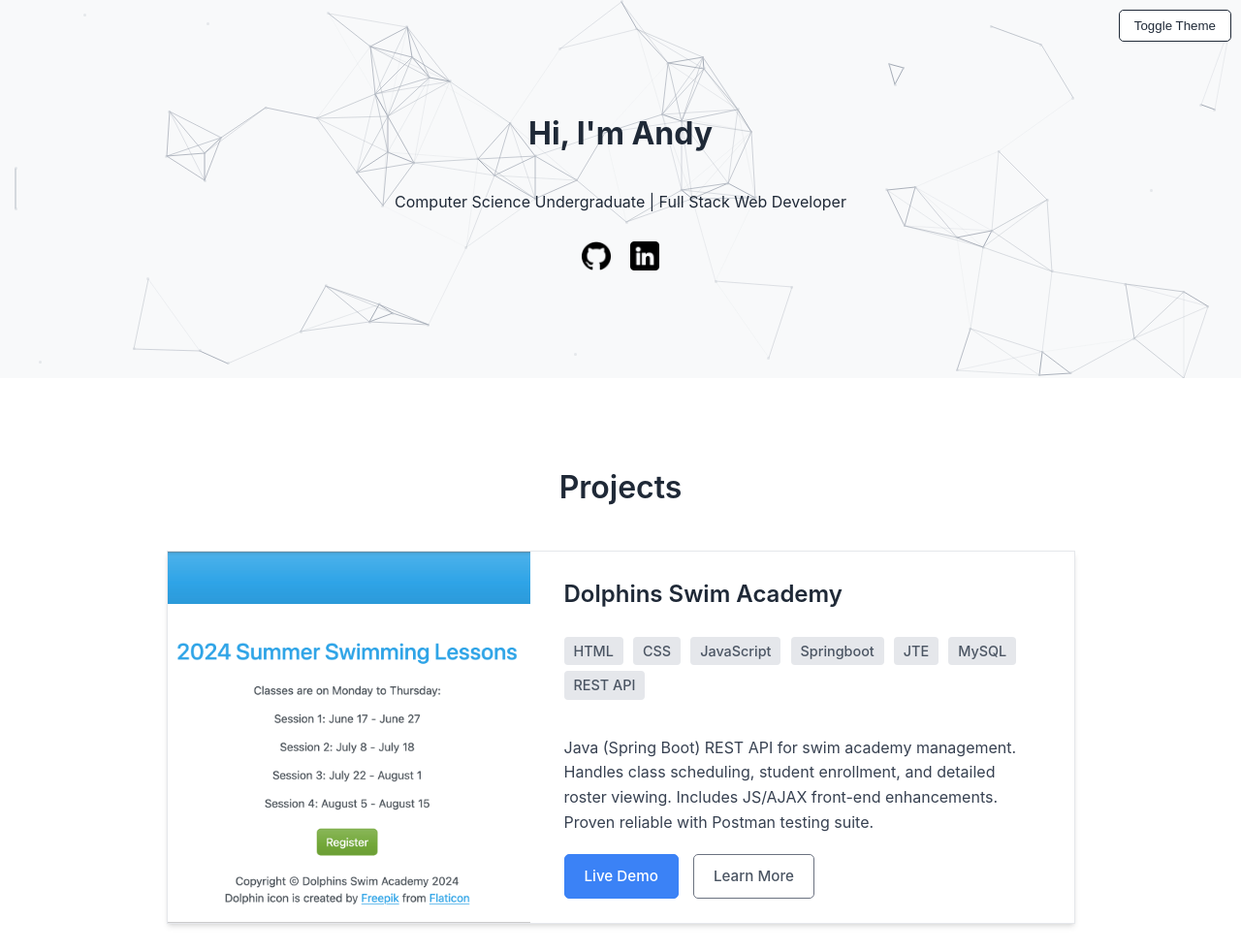
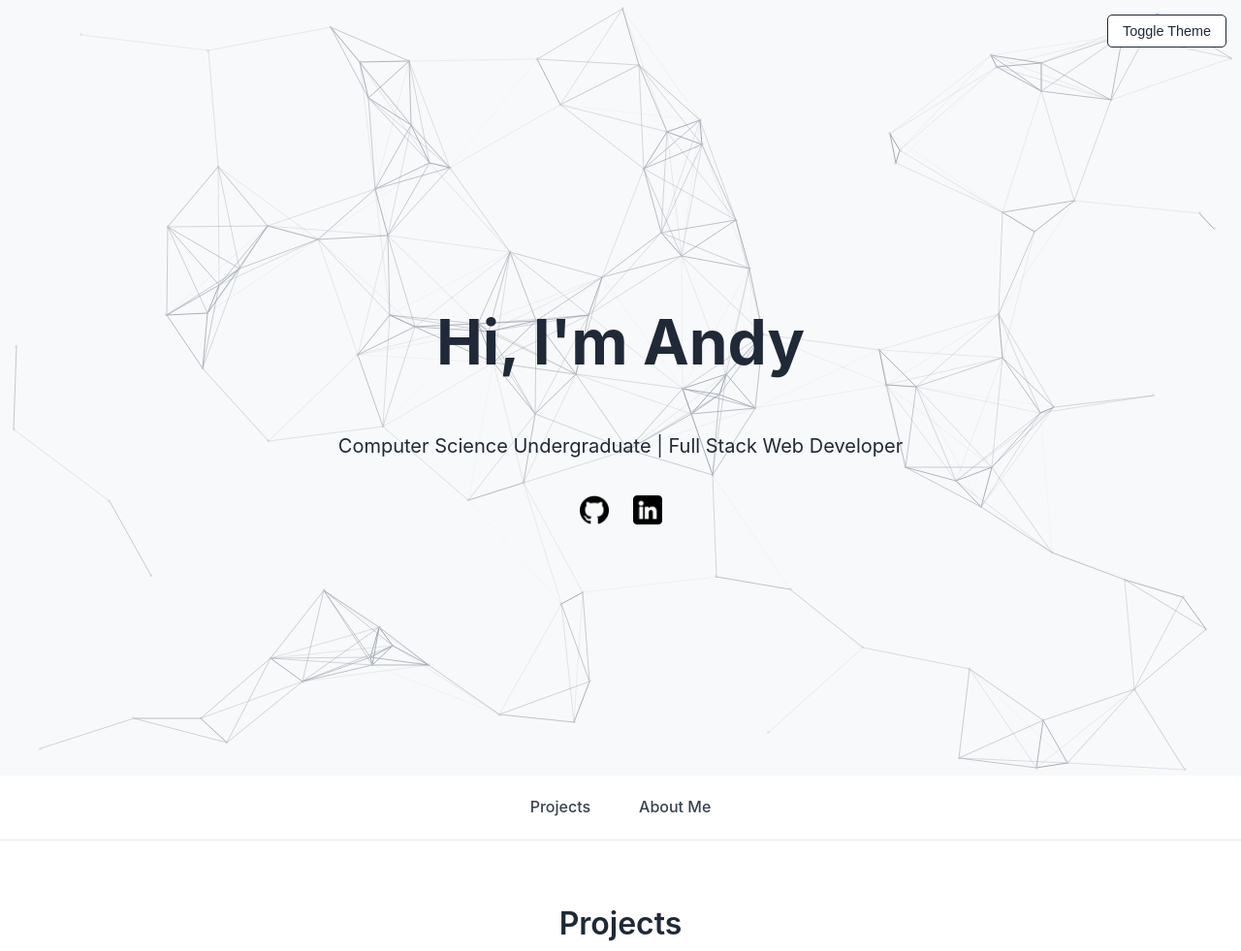
Before and after one commit to ansidian/dev-portfolio, a website built with webpack: page index.html in a window 1280 px wide. Shown: the top 981 px of the page at 97% size. Built offline with nearby package versions, Linux system fonts and the light colour scheme; animation ran at ten frames a second.

Commit message:
modify banner to fill height viewport, add navbar

```diff
--- a/css/style.css
+++ b/css/style.css
@@ -12,6 +12,10 @@
   --text-color-banner: #1f2937; /* Text specifically on the banner */
   --page-bg: #ffffff;
   --text-color-page: #1f2937; /* Default text color for the page */
+  --nav-bg: #ffffff; /* Navbar background */
+  --nav-text: #374151;
+  --nav-hover-text: #1f2937;
+  --nav-border-bottom: #e5e7eb; /* Optional border */
 
 
   /* -- Project Cards Colors -- */
@@ -30,10 +34,6 @@
   --button-outline-hover-bg: #f3f4f6;
   --button-outline-hover-text: #1f2937;
 
-  /* -- Theme Colors (Dark Theme - Overrides applied via body.dark-mode) -- */
-  /* Note: These are defined here but applied lower down for clarity */
-  /* --banner-bg-dark: #111827; ... etc */
-
   /* -- Component & Animation Configuration -- */
   --particle-size: 3px;
   --particle-base-opacity: 0.5;
@@ -41,6 +41,7 @@
   --transition-speed: 0.3s; /* For non-transform properties like color, opacity */
   --hover-transition-speed: 0.3s; /* Specific for hover effects */
   --particle-line-thickness: 1px;
+  --card-border-radius: 8px; /* Added for consistency */
 
 }
 
@@ -52,6 +53,10 @@ body.dark-mode {
   --text-color-banner: #f3f4f6;
   --page-bg: #111827;
   --text-color-page: #f3f4f6;
+  --nav-bg: #1f2937; /* Darker nav background */
+  --nav-text: #d1d5db;
+  --nav-hover-text: #ffffff;
+  --nav-border-bottom: #374151;
 
   /* Project Card Dark Colors */
   --card-bg: #374151; /* Dark gray card */
@@ -76,6 +81,10 @@ body.dark-mode {
    ================================= */
 /* Affects the entire page. Includes resets, body defaults, font settings. */
 
+html {
+  scroll-behavior: smooth; /* Enable smooth scrolling for anchor links */
+}
+
 body {
   margin: 0;
   font-family: -apple-system, BlinkMacSystemFont, "Segoe UI", Roboto, Helvetica, Arial, sans-serif, "Apple Color Emoji", "Segoe UI Emoji", "Segoe UI Symbol"; /* More modern font stack */
@@ -96,7 +105,9 @@ body {
 
 h2 { /* Basic styling for section headers */
   text-align: center;
+  margin-top: 0; /* Reset top margin often added by default */
   margin-bottom: 40px;
+  padding-top: 60px; /* Add padding to top of section headers to prevent overlap if nav *were* sticky */
   font-size: 2em;
   color: var(--text-color-page); /* Ensure it uses page text color */
   font-weight: 600;
@@ -104,19 +115,20 @@ h2 { /* Basic styling for section headers */
 
 
 /* =================================
-   INTERACTIVE BANNER - LAYOUT & STRUCTURE
+   INTERACTIVE BANNER - FULL SCREEN
    ================================= */
 /* Styles for the main banner container itself. */
 
 #interactive-banner {
   position: relative;
   width: 100%;
-  min-height: 350px;
+  height: 100vh; /* <<< KEY CHANGE: Make banner fill viewport height */
+  /* min-height: 350px; <<< REMOVED: No longer needed */
   display: flex; /* Use flexbox to easily center content */
   align-items: center; /* Vertical centering */
   justify-content: center; /* Horizontal centering */
   background-color: var(--banner-bg);
-  overflow: hidden;
+  overflow: hidden; /* Keep particles contained */
   transition: background-color var(--transition-speed) ease;
 }
 
@@ -187,112 +199,186 @@ h2 { /* Basic styling for section headers */
   flex-direction: column;
   justify-content: center;
   align-items: center;
-  height: 100%; /* Takes full height of parent */
-  min-height: 350px; /* Match the banner's min-height to ensure centering */
+  /* height: 100%; <<< REMOVED: Let flexbox center it naturally in 100vh banner */
+  /* min-height: 350px; <<< REMOVED: No longer needed */
   transition: color var(--transition-speed) ease;
+  max-width: 800px; /* Optional: Constrain width of banner text */
 }
 
-.banner-content h1,
-.banner-content p {
-  pointer-events: auto; /* Allow text selection etc. */
-  margin-bottom: 0.5em;
+.banner-content h1 {
+  font-size: clamp(2.5rem, 6vw, 4rem); /* Responsive font size */
+  margin-bottom: 0.3em; /* Adjust spacing */
 }
 
+.banner-content p {
+  font-size: clamp(1rem, 2.5vw, 1.25rem); /* Responsive font size */
+  margin-bottom: 1em; /* Adjust spacing */
+  max-width: 600px; /* Limit width of paragraph */
+  pointer-events: auto; /* Allow text selection etc. */
+}
 
 /* =================================
    SOCIAL ICONS
    ================================= */
-/* Styles for the social media icon links, usually placed within .banner-content */
-
 .social-icons {
-  display: flex; /* Arrange icons horizontally */
-  align-items: center; /* Vertically center icons if they have different heights */
-  gap: 20px; /* Space between each icon */
-  padding: 20px 0; /* Vertical padding */
+  display: flex;
+  align-items: center;
+  gap: 25px; /* Slightly increased gap */
+  margin-top: 15px; /* Space above icons */
+  pointer-events: auto; /* Ensure links are clickable */
 }
 
 .social-icons a {
-  text-decoration: none; /* Remove underline from links */
-  line-height: 0; /* Prevent extra space below images if used inline */
+  text-decoration: none;
+  line-height: 0;
 }
 
 .social-icons img {
-  display: block; /* Treat images as block elements */
-  /* Smooth transitions for hover effects */
+  display: block;
   transition: transform var(--hover-transition-speed) ease-in-out,
   filter var(--hover-transition-speed) ease-in-out;
-  /* The filter transition is for the dark mode invert */
 }
 
 .social-icons img:hover {
-  transform: scale(1.1) translateY(-5px); /* Subtle grow and lift effect */
+  transform: scale(1.15) translateY(-4px); /* Slightly enhanced hover */
 }
+
+/* =================================
+   MAIN NAVIGATION (Below Banner)
+   ================================= */
+#main-nav {
+  background-color: var(--nav-bg);
+  padding: 15px 0;
+  border-bottom: 1px solid var(--nav-border-bottom);
+  transition: background-color var(--transition-speed) ease,
+  border-color var(--transition-speed) ease;
+  /* Not sticky - appears in normal document flow below banner */
+}
+
+.nav-container { /* Extends .section-container */
+  display: flex;
+  justify-content: center; /* Center links horizontally */
+  align-items: center;
+  gap: 30px; /* Space between nav links */
+}
+
+#main-nav a {
+  color: var(--nav-text);
+  text-decoration: none;
+  font-weight: 500;
+  padding: 5px 10px;
+  border-radius: 4px;
+  transition: color var(--hover-transition-speed) ease,
+  background-color var(--hover-transition-speed) ease;
+}
+
+#main-nav a:hover {
+  color: var(--nav-hover-text);
+  /* Optional: add subtle background on hover */
+  /* background-color: rgba(0, 0, 0, 0.05); */
+}
+
+/* Dark mode adjustments for nav link hover */
+body.dark-mode #main-nav a:hover {
+  /* background-color: rgba(255, 255, 255, 0.1); */
+}
+
 
 /* =================================
    PROJECTS SECTION
    ================================= */
 #projects-section {
-  padding: 60px 0; /* Vertical spacing for the section */
-  background-color: var(--page-bg); /* Match page background */
+  /* padding: 60px 0; <<< REMOVED: Padding handled by h2 */
+  background-color: var(--page-bg);
   transition: background-color var(--transition-speed) ease;
 }
 
 .project-cards-container {
   display: flex;
-  flex-direction: column; /* Stack cards vertically */
-  align-items: center; /* Center cards horizontally */
-  gap: 40px; /* Space between future project cards */
+  flex-direction: column;
+  align-items: center;
+  gap: 40px; /* Space between project cards */
+  padding-bottom: 60px; /* Add padding at the bottom of the container */
 }
 
 .project-card {
   display: flex;
-  width: 85%; /* Target width */
+  flex-direction: column; /* Stack image and text vertically on smaller screens */
+  width: 90%; /* Adjust width for better responsiveness */
   max-width: 950px; /* Max width constraint */
   background-color: var(--card-bg);
   border: 1px solid var(--card-border);
   border-radius: var(--card-border-radius);
   box-shadow: var(--card-shadow);
-  overflow: hidden; /* Keep image corners rounded */
-  text-align: left; /* Override centered section title */
+  overflow: hidden;
+  text-align: left;
   transition: transform var(--hover-transition-speed) ease,
   box-shadow var(--hover-transition-speed) ease,
   background-color var(--transition-speed) ease,
   border-color var(--transition-speed) ease;
 }
 
+/* Apply horizontal layout only on larger screens */
+@media (min-width: 768px) {
+  .project-card {
+    flex-direction: row; /* Side-by-side layout */
+    width: 85%; /* Restore original width target */
+  }
+}
+
+
 .project-card:hover {
-  transform: translateY(-6px); /* Slightly more pronounced lift */
+  transform: translateY(-6px);
   box-shadow: var(--card-hover-shadow);
 }
 
 .project-thumbnail {
-  flex: 0 0 40%; /* Image container takes up 40% of width, doesn't grow/shrink */
-  max-width: 380px; /* Optional: prevent image area getting huge */
-  min-width: 250px; /* Optional: ensure minimum image width */
+  flex-shrink: 0; /* Prevent shrinking */
   position: relative;
-  overflow: hidden; /* Needed for image hover zoom */
+  overflow: hidden;
+  /* Adjustments for responsive layout */
+  width: 100%; /* Full width when stacked vertically */
+  height: 250px; /* Fixed height for vertical layout */
+}
+
+@media (min-width: 768px) {
+  .project-thumbnail {
+    flex-basis: 40%; /* Take up 40% width */
+    max-width: 380px;
+    min-width: 250px;
+    height: auto; /* Let height be determined by content/aspect ratio */
+    aspect-ratio: 16 / 10; /* Maintain aspect ratio */
+  }
 }
 
 .project-thumbnail img {
   display: block;
   width: 100%;
   height: 100%;
-  object-fit: cover; /* Crop image nicely to fit container */
-  transition: transform 0.4s ease; /* Smooth zoom on hover */
+  object-fit: cover;
+  transition: transform 0.4s ease;
 }
 
 .project-card:hover .project-thumbnail img {
-  transform: scale(1.05); /* Zoom image slightly on card hover */
+  transform: scale(1.05);
 }
 
 .project-details {
-  flex: 1 1 60%; /* Takes remaining space, allows growth/shrink */
-  padding: 25px 35px; /* Internal padding */
+  flex-grow: 1; /* Take remaining space */
+  padding: 25px 30px; /* Adjust padding */
   display: flex;
-  flex-direction: column; /* Stack content vertically */
+  flex-direction: column;
   color: var(--card-text-color);
   transition: color var(--transition-speed) ease;
 }
+
+@media (min-width: 768px) {
+  .project-details {
+    flex-basis: 60%; /* Take up 60% width */
+    padding: 30px 40px; /* More padding on larger screens */
+  }
+}
+
 
 .project-details h3 {
   margin-top: 0;
@@ -305,17 +391,17 @@ h2 { /* Basic styling for section headers */
 .project-tech {
   margin-bottom: 15px;
   font-size: 0.9em;
-  line-height: 1.5; /* Space out tags if they wrap */
+  line-height: 1.5;
 }
 
 .project-tech span {
-  display: inline-block; /* Allow padding and margins */
+  display: inline-block;
   background-color: var(--tech-tag-bg);
   color: var(--tech-tag-text);
   padding: 4px 10px;
   border-radius: 4px;
   margin-right: 6px;
-  margin-bottom: 6px; /* Handle wrapping */
+  margin-bottom: 6px;
   font-weight: 500;
   transition: background-color var(--transition-speed) ease,
   color var(--transition-speed) ease;
@@ -323,14 +409,14 @@ h2 { /* Basic styling for section headers */
 
 .project-description {
   margin-bottom: 20px;
-  flex-grow: 1; /* Pushes links down if content is short */
+  flex-grow: 1;
 }
 
 .project-links {
-  margin-top: auto; /* Pushes links to bottom (works with flex-grow on desc) */
+  margin-top: auto;
   display: flex;
-  flex-wrap: wrap; /* Allow buttons to wrap on small screens if needed */
-  gap: 15px; /* Space between buttons */
+  flex-wrap: wrap;
+  gap: 15px;
 }
 
 /* General Button Styles */
@@ -346,15 +432,16 @@ h2 { /* Basic styling for section headers */
   color var(--hover-transition-speed) ease,
   border-color var(--hover-transition-speed) ease,
   transform var(--hover-transition-speed) ease;
-  border: 1px solid transparent; /* Base border */
+  border: 1px solid transparent;
+  cursor: pointer; /* Add cursor pointer */
 }
 
 .button:hover {
-  transform: translateY(-2px); /* Slight lift on button hover */
+  transform: translateY(-2px);
 }
 
 /* Primary Button */
-.button {
+.button { /* This is already the primary style definition */
   background-color: var(--button-bg);
   color: var(--button-text);
   border-color: var(--button-bg);
@@ -375,61 +462,64 @@ h2 { /* Basic styling for section headers */
 .button.button-outline:hover {
   background-color: var(--button-outline-hover-bg);
   color: var(--button-outline-hover-text);
-  border-color: var(--button-outline-hover-bg); /* Match bg or keep border */
+  border-color: var(--button-outline-hover-bg); /* Match bg */
 }
 
 /* =================================
    ABOUT ME SECTION
    ================================= */
 #about-me-section {
+  /* padding: 60px 0; <<< REMOVED: Padding handled by h2 */
   background-color: var(--page-bg); /* Match page background */
   color: var(--text-color-page);
   transition: background-color var(--transition-speed) ease;
-  padding: 60px 0;
+  padding-bottom: 60px; /* Add padding at the bottom of the section */
+}
+
+#about-me-section .section-container p {
+  max-width: 800px; /* Constrain text width */
+  margin-left: auto;
+  margin-right: auto;
+  margin-bottom: 1em;
 }
 
 /* =================================
    THEME TOGGLE BUTTON
    ================================= */
-/* Styles for the button used to switch between light and dark themes. */
-
 #theme-toggle {
-  position: fixed; /* Keep it visible regardless of scroll position */
-  top: 10px;
-  right: 10px;
-  z-index: 100; /* Ensure it's above almost everything */
+  position: fixed;
+  top: 15px; /* Increased spacing */
+  right: 15px; /* Increased spacing */
+  z-index: 100;
   padding: 8px 15px;
   border: 1px solid var(--text-color-page);
   background-color: var(--page-bg);
   color: var(--text-color-page);
   cursor: pointer;
   border-radius: 5px;
-  /* Transition all applicable properties smoothly */
+  font-size: 0.9em; /* Consistent font size */
   transition: background-color var(--transition-speed) ease,
   color var(--transition-speed) ease,
-  border-color var(--transition-speed) ease;
+  border-color var(--transition-speed) ease,
+  transform var(--hover-transition-speed) ease; /* Added transform */
 }
 
 #theme-toggle:hover {
   background-color: var(--text-color-page);
   color: var(--page-bg);
+  transform: scale(1.05); /* Slight grow on hover */
 }
 
 
 /* =================================
    DARK MODE THEME - SPECIFIC ELEMENT OVERRIDES
    ================================= */
-/* These rules apply *specifically* when dark mode is active.
-   They often rely on the variables defined in body.dark-mode at the top. */
-
-/* Example: Inverting social icons in dark mode */
 body.dark-mode .social-icons img {
-  filter: invert(1); /* Simple way to make dark icons visible on dark bg */
+  filter: invert(1) brightness(0.9) contrast(1.1); /* Adjust filter for better visibility */
 }
 
-/* Add other specific dark-mode overrides here if needed.
-   For example:
-   body.dark-mode .some-specific-element {
-     border-color: var(--special-dark-border);
-   }
-*/
+body.dark-mode .social-icons img:hover {
+  filter: invert(1) brightness(1.1) contrast(1); /* Brighten on hover */
+}
+
+/* Add other specific dark-mode overrides here if needed. */
--- a/index.html
+++ b/index.html
@@ -4,33 +4,37 @@
 <head>
   <meta charset="utf-8">
   <meta name="viewport" content="width=device-width, initial-scale=1">
-  <title></title>
+  <title>Andy Su - Portfolio</title> <!-- Added a title -->
   <link rel="stylesheet" href="css/style.css">
-  <meta name="description" content="">
+  <meta name="description" content="Andy Su's personal portfolio website showcasing projects and skills."> <!-- Added description -->
 
-  <meta property="og:title" content="">
-  <meta property="og:type" content="">
-  <meta property="og:url" content="">
-  <meta property="og:image" content="">
-  <meta property="og:image:alt" content="">
+  <meta property="og:title" content="Andy Su - Portfolio">
+  <meta property="og:type" content="website"> <!-- More specific type -->
+  <meta property="og:url" content=""> <!-- Add your live URL here -->
+  <meta property="og:image" content=""> <!-- Add a preview image URL -->
+  <meta property="og:image:alt" content="Preview of Andy Su's Portfolio Website">
+  <meta property="og:description" content="Andy Su's personal portfolio website showcasing projects and skills.">
 
   <link rel="icon" href="/favicon.ico" sizes="any">
   <link rel="icon" href="/icon.svg" type="image/svg+xml">
   <link rel="apple-touch-icon" href="icon.png">
 
   <link rel="manifest" href="site.webmanifest">
-  <meta name="theme-color" content="#fafafa">
+  <meta name="theme-color" content="#ffffff"> <!-- Set initial theme color -->
+  <!-- Update theme-color meta tag dynamically if desired, or have separate ones -->
+
 </head>
 
 <body>
 
-<!-- TODO: navbar that scrolls to specific header (projects, about me, etc.)-->
-
 <!-- Theme Toggle Button -->
-<button id="theme-toggle" style="position: fixed; top: 10px; right: 10px; z-index: 100;">
+<button id="theme-toggle">
   Toggle Theme
 </button>
 
+<!-- ======================= -->
+<!-- == FULLSCREEN BANNER == -->
+<!-- ======================= -->
 <div id="interactive-banner">
 
   <!-- Container specifically for particles/lines -->
@@ -42,18 +46,38 @@
   <div class="banner-content">
     <h1>Hi, I'm Andy</h1>
     <p>Computer Science Undergraduate | Full Stack Web Developer</p>
-
-    <!-- Add social icons etc. here -->
     <div class="social-icons">
-      <a href="https://github.com/ansidian" title="GitHub Profile">
+      <a href="https://github.com/ansidian" title="GitHub Profile" target="_blank" rel="noopener noreferrer"> <!-- Added target/rel -->
         <img src="img/github.png" height="30" width="30" alt="Github Logo"/>
       </a>
-      <a href="https://www.linkedin.com/in/andysu96/" title="LinkedIn Profile">
+      <a href="https://www.linkedin.com/in/andysu96/" title="LinkedIn Profile" target="_blank" rel="noopener noreferrer"> <!-- Added target/rel -->
         <img src="img/linkedin.png" height="30" width="30" alt="LinkedIn Logo"/>
       </a>
     </div>
+    <!-- Optional: Add a subtle scroll down indicator if desired -->
+    <!-- <div class="scroll-down-indicator">↓</div> -->
   </div>
 </div>
+<!-- ======================= -->
+<!-- = END FULLSCREEN BANNER = -->
+<!-- ======================= -->
+
+
+<!-- ======================= -->
+<!-- ====== NAVIGATION ===== -->
+<!-- ======================= -->
+<nav id="main-nav">
+  <div class="section-container nav-container"> <!-- Use section-container for width consistency -->
+    <a href="#projects-section">Projects</a>
+    <a href="#about-me-section">About Me</a>
+    <!-- Add more links as needed (e.g., Contact) -->
+    <!-- <a href="#contact-section">Contact</a> -->
+  </div>
+</nav>
+<!-- ======================= -->
+<!-- === END NAVIGATION ==== -->
+<!-- ======================= -->
+
 
 <!-- ======================= -->
 <!-- ==== PROJECTS SECTION = -->
@@ -71,8 +95,8 @@
         <div class="project-details">
           <h3>Dolphins Swim Academy</h3>
           <p class="project-tech">
-            <span>HTML</span> <span>CSS</span> <span>JavaScript</span> <span>Springboot</span> <span>JTE</span> <span>MySQL</span> <span>REST
-            API</span>
+            <span>HTML</span> <span>CSS</span> <span>JavaScript</span> <span>Springboot</span> <span>JTE</span> <span>MySQL</span>
+            <span>REST API</span>
           </p>
           <p class="project-description">
             Java (Spring Boot) REST API for swim academy management. Handles class scheduling, student enrollment, and detailed roster viewing.
@@ -107,6 +131,7 @@
 <!-- == END ABOUT ME SECTION = -->
 <!-- ======================= -->
 
+
 <script src="js/app.js"></script>
 </body>
 
--- a/js/app.js
+++ b/js/app.js
@@ -12,10 +12,10 @@ document.addEventListener('DOMContentLoaded', () => {
   }
   // --- Configuration & Dynamic Calculation Variables ---
   const particles = [];
-  const numParticles = 90; // Keep this relatively low for O(n^2) line drawing
+  const numParticles = 120; // Keep this relatively low for O(n^2) line drawing
 
   // --- Physics & Interaction ---
-  const interactionRadius = 90; // Increased slightly for more visible effect
+  const interactionRadius = 110; // Increased slightly for more visible effect
   const repulsionStrength = 0.5;
   const baseSpeed = 0.2;
   const damping = 0.97; // Friction
@@ -24,7 +24,7 @@ document.addEventListener('DOMContentLoaded', () => {
   const minSeparationDistance = 8;    // <<< NEW: Min distance for particle repulsion (tune this!)
 
   // Line Drawing Variables
-  const maxLineDistance = 100; // Max distance to draw a line
+  const maxLineDistance = 150; // Max distance to draw a line
   const lineOpacityFactor = 1.5; // Adjust fade effect (higher = fades faster)
 
   let bannerRect = banner.getBoundingClientRect();
```
